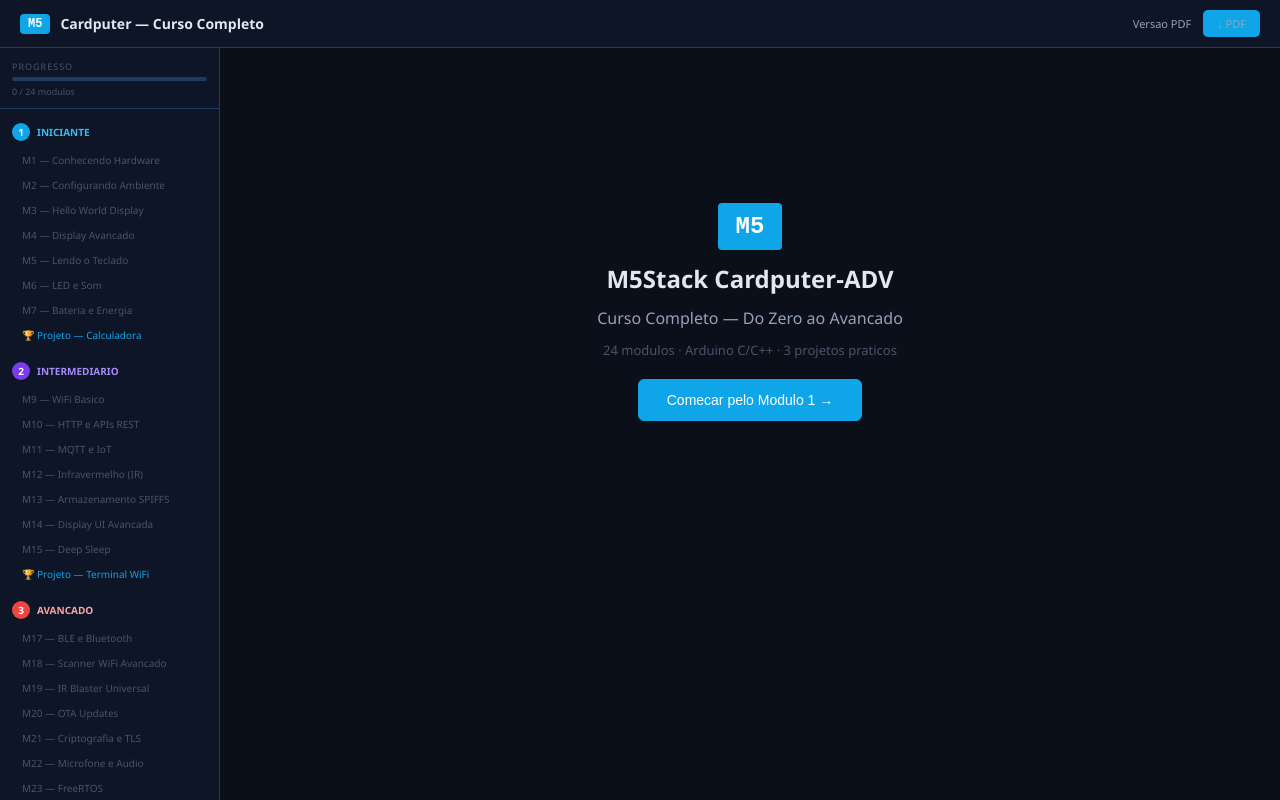
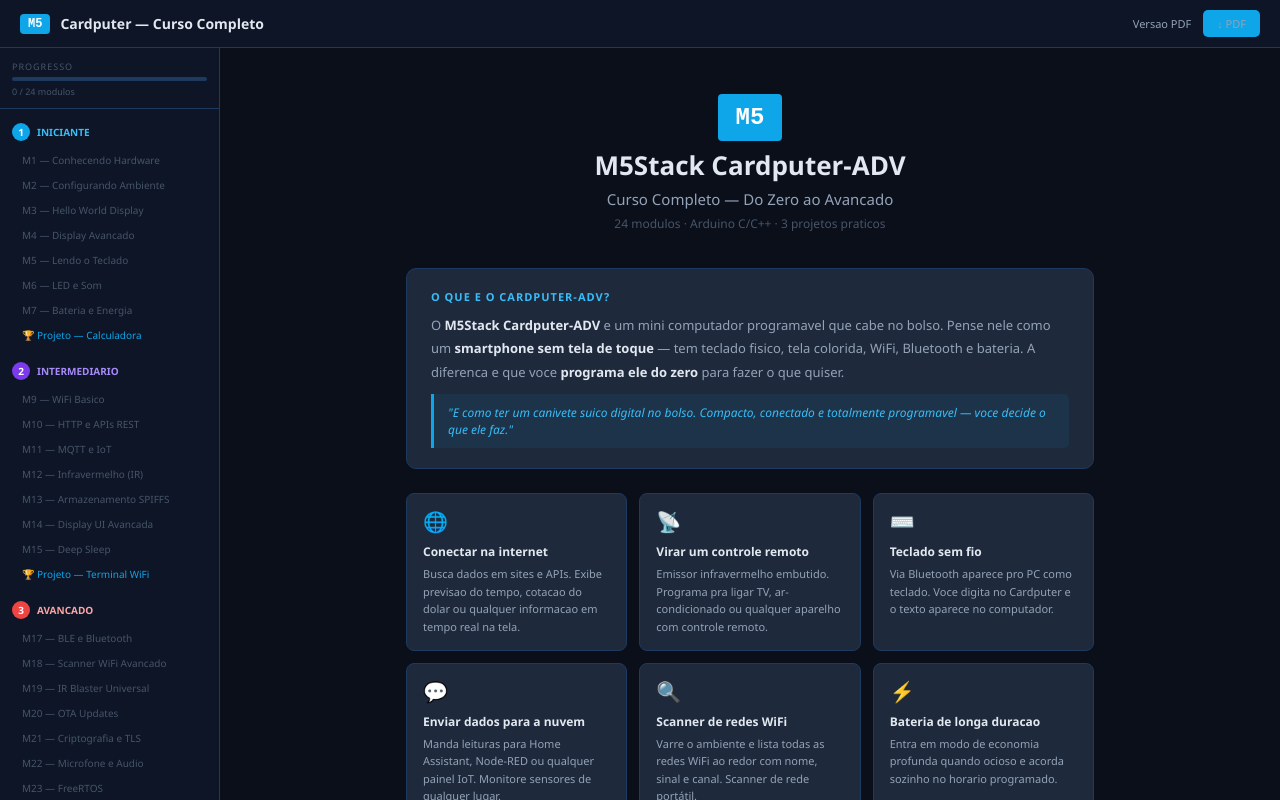
Before and after one commit to LeoForx/cardputer-curso, a plain HTML site: page curso-cardputer.html in a window 1280 px wide. Drawn offline with Linux system fonts and the light colour scheme.

Commit message:
feat: add beginner-friendly Cardputer overview to welcome screen
Replaces minimal hero with a full intro page: description card with
plain-language explanation, 6 capability cards with icons, and CTA button.

Co-Authored-By: Claude Sonnet 4.6 <noreply@anthropic.com>

```diff
--- a/curso-cardputer.html
+++ b/curso-cardputer.html
@@ -184,12 +184,73 @@ html,body{height:100%;font-family:'Segoe UI',system-ui,sans-serif;background:var
       </div>
     </nav>
     <main id="main">
-      <div id="welcome" style="display:flex;flex-direction:column;align-items:center;justify-content:center;min-height:60vh;text-align:center;gap:12px">
-        <span class="logo-badge" style="font-size:24px;padding:10px 18px">M5</span>
-        <h1 style="font-size:24px">M5Stack Cardputer-ADV</h1>
-        <h2 style="font-size:16px;color:var(--muted);font-weight:normal">Curso Completo — Do Zero ao Avancado</h2>
-        <p style="color:var(--dim);font-size:13px">24 modulos · Arduino C/C++ · 3 projetos praticos</p>
-        <button class="btn-nav nxt" onclick="go('m1')" style="font-size:14px;padding:12px 28px;margin-top:8px">Comecar pelo Modulo 1 &#8594;</button>
+      <div id="welcome" style="max-width:720px;margin:0 auto;padding:32px 16px 48px">
+
+        <!-- Hero -->
+        <div style="text-align:center;margin-bottom:36px">
+          <span class="logo-badge" style="font-size:24px;padding:10px 18px">M5</span>
+          <h1 style="font-size:26px;margin:16px 0 6px">M5Stack Cardputer-ADV</h1>
+          <h2 style="font-size:15px;color:var(--muted);font-weight:normal;margin-bottom:6px">Curso Completo — Do Zero ao Avancado</h2>
+          <p style="color:var(--dim);font-size:12px">24 modulos &middot; Arduino C/C++ &middot; 3 projetos praticos</p>
+        </div>
+
+        <!-- O que e -->
+        <div style="background:var(--card-bg);border:1px solid var(--border);border-radius:10px;padding:20px 24px;margin-bottom:24px;text-align:left">
+          <div style="color:var(--accent1);font-size:11px;font-weight:bold;text-transform:uppercase;letter-spacing:1px;margin-bottom:10px">O que e o Cardputer-ADV?</div>
+          <p style="font-size:13px;color:var(--muted);line-height:1.8;margin-bottom:10px">
+            O <strong style="color:var(--text)">M5Stack Cardputer-ADV</strong> e um mini computador programavel que cabe no bolso. Pense nele como um <strong style="color:var(--text)">smartphone sem tela de toque</strong> — tem teclado fisico, tela colorida, WiFi, Bluetooth e bateria. A diferenca e que voce <strong style="color:var(--text)">programa ele do zero</strong> para fazer o que quiser.
+          </p>
+          <div style="background:rgba(14,165,233,.08);border-left:3px solid var(--phase1);border-radius:0 5px 5px 0;padding:10px 14px;font-size:12px;color:var(--accent1);font-style:italic">
+            "E como ter um canivete suico digital no bolso. Compacto, conectado e totalmente programavel — voce decide o que ele faz."
+          </div>
+        </div>
+
+        <!-- Cards de capacidades -->
+        <div style="display:grid;grid-template-columns:repeat(auto-fill,minmax(200px,1fr));gap:12px;margin-bottom:28px">
+
+          <div style="background:var(--card-bg);border:1px solid var(--border);border-radius:8px;padding:14px 16px">
+            <div style="font-size:20px;margin-bottom:8px">🌐</div>
+            <div style="font-size:12px;font-weight:bold;color:var(--text);margin-bottom:5px">Conectar na internet</div>
+            <div style="font-size:11px;color:var(--muted);line-height:1.6">Busca dados em sites e APIs. Exibe previsao do tempo, cotacao do dolar ou qualquer informacao em tempo real na tela.</div>
+          </div>
+
+          <div style="background:var(--card-bg);border:1px solid var(--border);border-radius:8px;padding:14px 16px">
+            <div style="font-size:20px;margin-bottom:8px">📡</div>
+            <div style="font-size:12px;font-weight:bold;color:var(--text);margin-bottom:5px">Virar um controle remoto</div>
+            <div style="font-size:11px;color:var(--muted);line-height:1.6">Emissor infravermelho embutido. Programa pra ligar TV, ar-condicionado ou qualquer aparelho com controle remoto.</div>
+          </div>
+
+          <div style="background:var(--card-bg);border:1px solid var(--border);border-radius:8px;padding:14px 16px">
+            <div style="font-size:20px;margin-bottom:8px">⌨️</div>
+            <div style="font-size:12px;font-weight:bold;color:var(--text);margin-bottom:5px">Teclado sem fio</div>
+            <div style="font-size:11px;color:var(--muted);line-height:1.6">Via Bluetooth aparece pro PC como teclado. Voce digita no Cardputer e o texto aparece no computador.</div>
+          </div>
+
+          <div style="background:var(--card-bg);border:1px solid var(--border);border-radius:8px;padding:14px 16px">
+            <div style="font-size:20px;margin-bottom:8px">💬</div>
+            <div style="font-size:12px;font-weight:bold;color:var(--text);margin-bottom:5px">Enviar dados para a nuvem</div>
+            <div style="font-size:11px;color:var(--muted);line-height:1.6">Manda leituras para Home Assistant, Node-RED ou qualquer painel IoT. Monitore sensores de qualquer lugar.</div>
+          </div>
+
+          <div style="background:var(--card-bg);border:1px solid var(--border);border-radius:8px;padding:14px 16px">
+            <div style="font-size:20px;margin-bottom:8px">🔍</div>
+            <div style="font-size:12px;font-weight:bold;color:var(--text);margin-bottom:5px">Scanner de redes WiFi</div>
+            <div style="font-size:11px;color:var(--muted);line-height:1.6">Varre o ambiente e lista todas as redes WiFi ao redor com nome, sinal e canal. Scanner de rede portátil.</div>
+          </div>
+
+          <div style="background:var(--card-bg);border:1px solid var(--border);border-radius:8px;padding:14px 16px">
+            <div style="font-size:20px;margin-bottom:8px">⚡</div>
+            <div style="font-size:12px;font-weight:bold;color:var(--text);margin-bottom:5px">Bateria de longa duracao</div>
+            <div style="font-size:11px;color:var(--muted);line-height:1.6">Entra em modo de economia profunda quando ocioso e acorda sozinho no horario programado.</div>
+          </div>
+
+        </div>
+
+        <!-- CTA -->
+        <div style="text-align:center">
+          <button class="btn-nav nxt" onclick="go('m1')" style="font-size:14px;padding:13px 32px">Comecar pelo Modulo 1 &#8594;</button>
+        </div>
+
       </div>
       <!-- M1 -->
       <section id="m1" class="mod">
```
